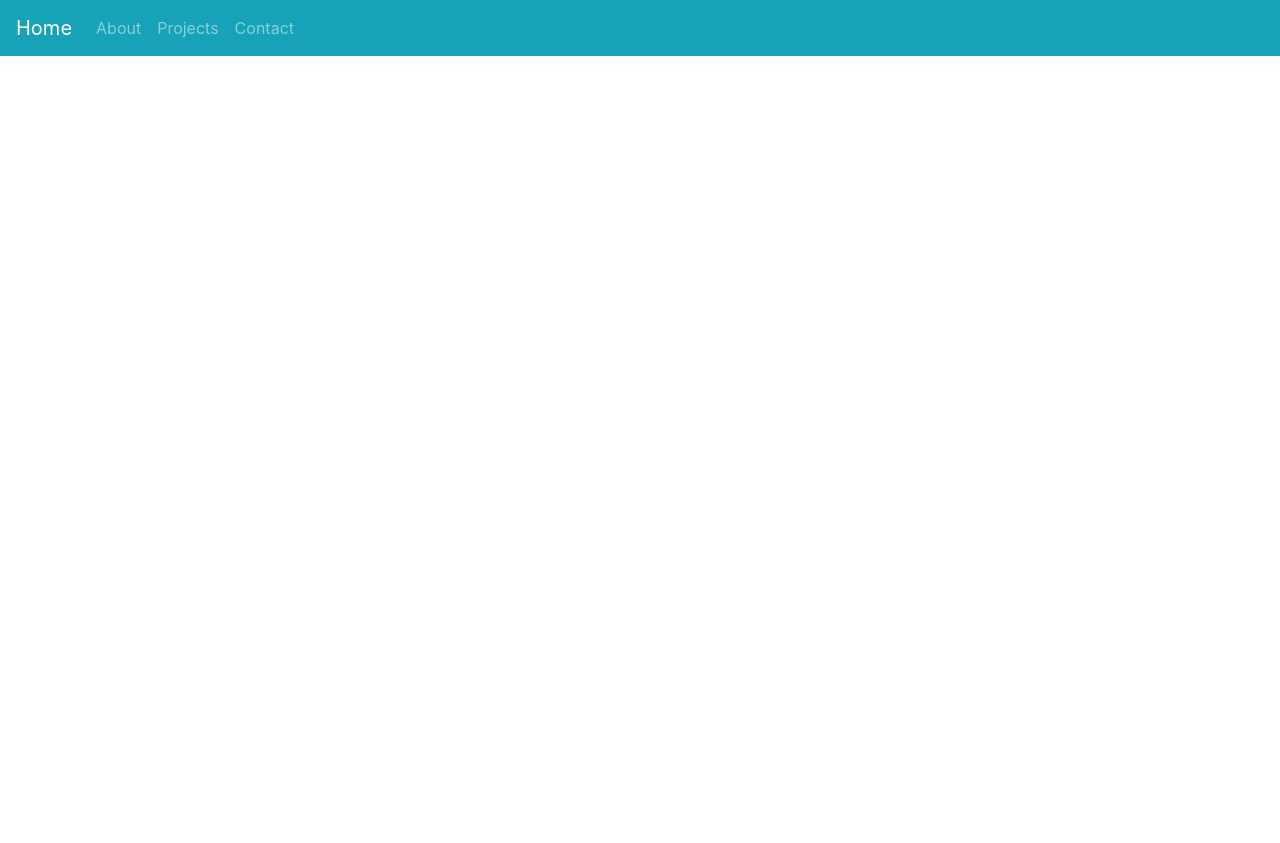
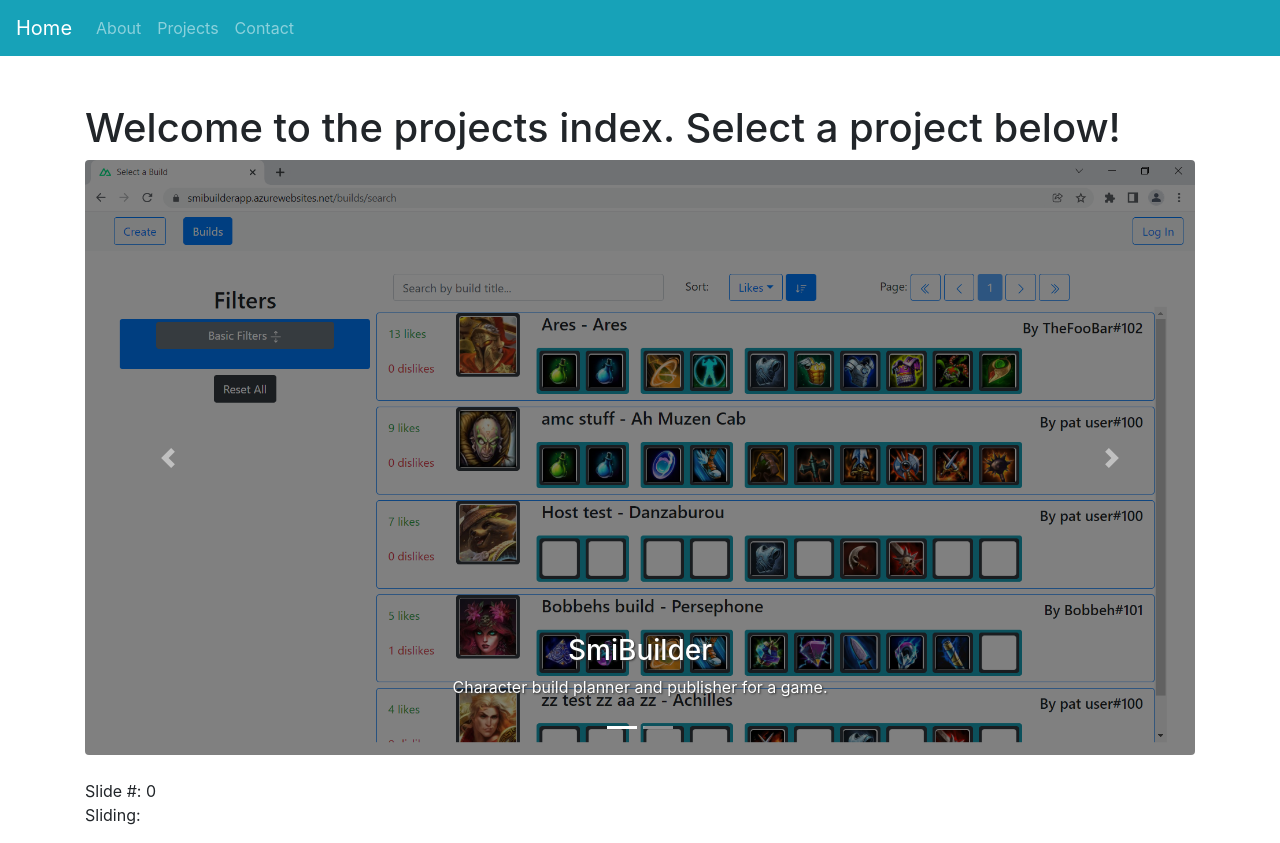
Before and after one commit to Patnonymous/patrick-v2-nodejs, a Nuxt app: page /projects/SmiBuilder in a window 1280 px wide. Before the commit the page ends 800 px from the top, so only its background shows below. Built offline with nearby package versions, Linux system fonts and the light colour scheme.

Commit message:
Added linking using carousel slides.

```diff
--- a/components/Carousel.vue
+++ b/components/Carousel.vue
@@ -13,15 +13,13 @@
       @sliding-end="onSlideEnd"
     >
       <!-- Loops through the slides data. -->
-      <b-carousel-slide
-        v-for="item in slidesDataArray"
-        :key="item.slideId"
-        :caption="item.slideCaption"
-        :text="item.slideText"
-      >
+      <div v-for="item in slidesDataArray" :key="item.slideId">
+        <!-- Surrounding the b-carousel-slide with a link allows for easy linking to project pages. -->
+        <b-link :to="item.projectUrl">
+          <b-carousel-slide :caption="item.slideCaption" :text="item.slideText">
             <template #img>
               <img
-            class="d-block img-fluid w-100"
+                class="d-block img-fluid w-100 rounded"
                 :class="{ 'low-brightness': item.lowerBrightness }"
                 width="1024"
                 height="480"
@@ -30,6 +28,8 @@
               />
             </template>
           </b-carousel-slide>
+        </b-link>
+      </div>
     </b-carousel>
 
     <p class="mt-4">
@@ -65,6 +65,7 @@ export default {
           slideImgUrl: smiBuilderImage,
           slideAltText: "Main page for SmiBuilder.",
           lowerBrightness: true,
+          projectUrl: "/projects/SmiBuilder",
         },
         {
           slideId: 2,
@@ -73,6 +74,7 @@ export default {
           slideImgUrl: wifiWizardImage,
           slideAltText: "The help page for WifiWizard.",
           lowerBrightness: false,
+          projectUrl: "/projects/WifiWizard",
         },
       ],
     };
--- a/nuxt.config.js
+++ b/nuxt.config.js
@@ -44,5 +44,16 @@ export default {
 
   // Build Configuration: https://go.nuxtjs.dev/config-build
   build: {
+  },
+
+  //
+  router: {
+    extendRoutes(routes, resolve) {
+      routes.push({
+        name: 'custom',
+        path: '/index',
+        component: resolve(__dirname, 'pages/index.vue')
+      })
+    }
   }
 }
--- a/pages/projects.vue
+++ b/pages/projects/_project.vue
@@ -1,8 +1,14 @@
 <template>
   <div class="container">
     <div class="row">
-      <div class="col">
+      <div v-if="!projectName" class="col">
+        <h1>Welcome to the projects index. Select a project below!</h1>
+        <Carousel />
+      </div>
+
+      <div v-else class="col">
         <h1>Projects</h1>
+        <h1>{{ projectName }}</h1>
       </div>
     </div>
   </div>
@@ -11,6 +17,10 @@
 
 <script>
 export default {
+  async asyncData({ params }) {
+    const projectName = params.project;
+    return { projectName };
+  },
   data() {
     return {};
   },
```
Lines whose indentation alone changed are shown as unchanged.
